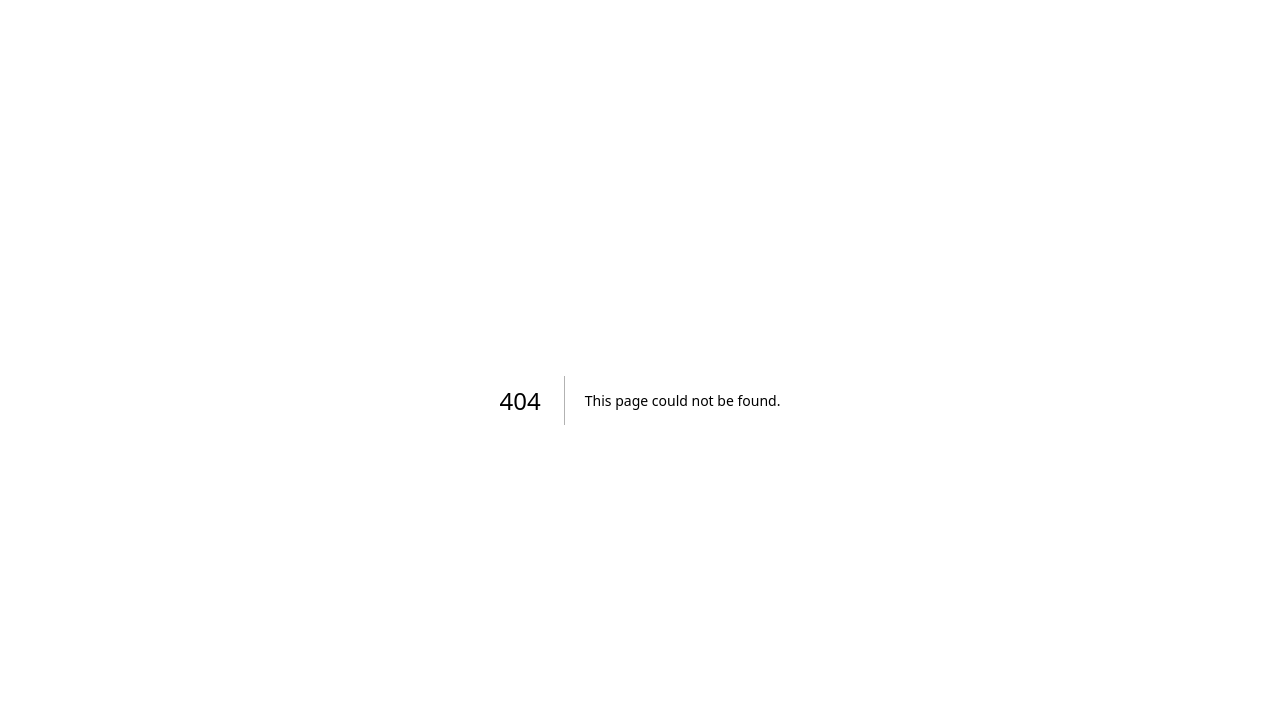
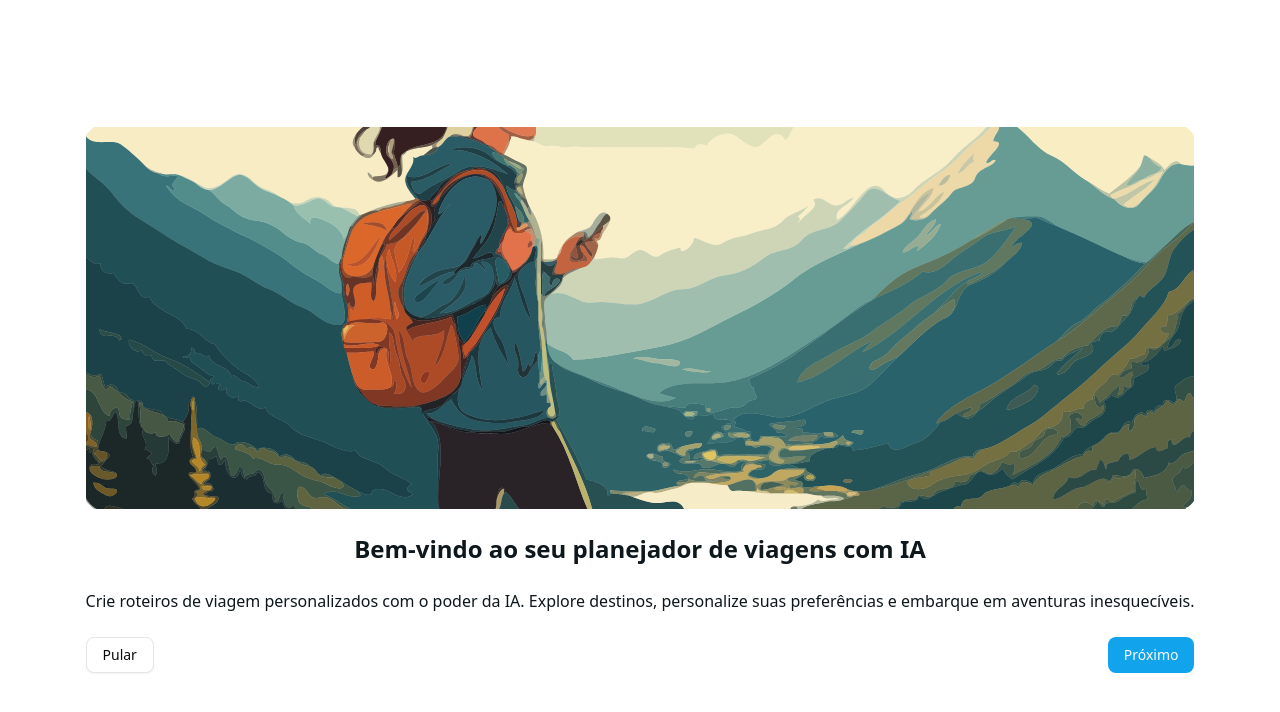
Before and after one commit to carlosEA28/travel-ai, a Next.js app: page /onboarding/welcome in a window 1280 px wide. Before the commit this address had no page. Shown: the top 712 px of the page. Built offline with nearby package versions, Linux system fonts and the light colour scheme.

Commit message:
feat: add welcom onboarding page

```diff
--- a/src/app/(auth)/signup/components/sign-up-form.tsx
+++ b/src/app/(auth)/signup/components/sign-up-form.tsx
@@ -54,7 +54,7 @@ const SignUpFormComponent = () => {
       fetchOptions: {
         onSuccess: () => {
           setIsLoading(false);
-          router.push("/onboarding");
+          router.push("/welcome-onboarding");
         },
         onError(context) {
           setIsLoading(false);
--- /dev/null
+++ b/src/app/onboarding/welcome/page.tsx
@@ -0,0 +1,40 @@
+import { Button } from "@/components/ui/button";
+import Image from "next/image";
+import Link from "next/link";
+
+const WelcomeOnboardingPage = () => {
+  return (
+    <div className="flex flex-col items-center justify-center w-screen h-screen gap-8">
+      <div className="flex flex-col items-center gap-6 text-center ">
+        <Image
+          src="/welcome1s.svg"
+          alt="Logo"
+          className="xl:w-full lg:w-[800px] md:w-[760px] "
+          width={0}
+          height={0}
+        />
+        <h1 className="text-2xl font-bold text-[#0D171C]">
+          Bem-vindo ao seu planejador de viagens com IA
+        </h1>
+
+        <p className="text-base text-[#0D171C]">
+          Crie roteiros de viagem personalizados com o poder da IA. Explore
+          destinos, personalize suas preferências e embarque em aventuras
+          inesquecíveis.
+        </p>
+
+        <div className="w-full flex items-center justify-between">
+          <Button className="cursor-pointer" variant={"outline"} asChild>
+            <Link href="/">Pular</Link>
+          </Button>
+
+          <Button className="bg-[#12A3ED] cursor-pointer" asChild>
+            <Link href="/">Próximo</Link>
+          </Button>
+        </div>
+      </div>
+    </div>
+  );
+};
+
+export default WelcomeOnboardingPage;
```
Also changed, not shown: public/welcome1.svg (added), public/welcome1s.svg (added).
